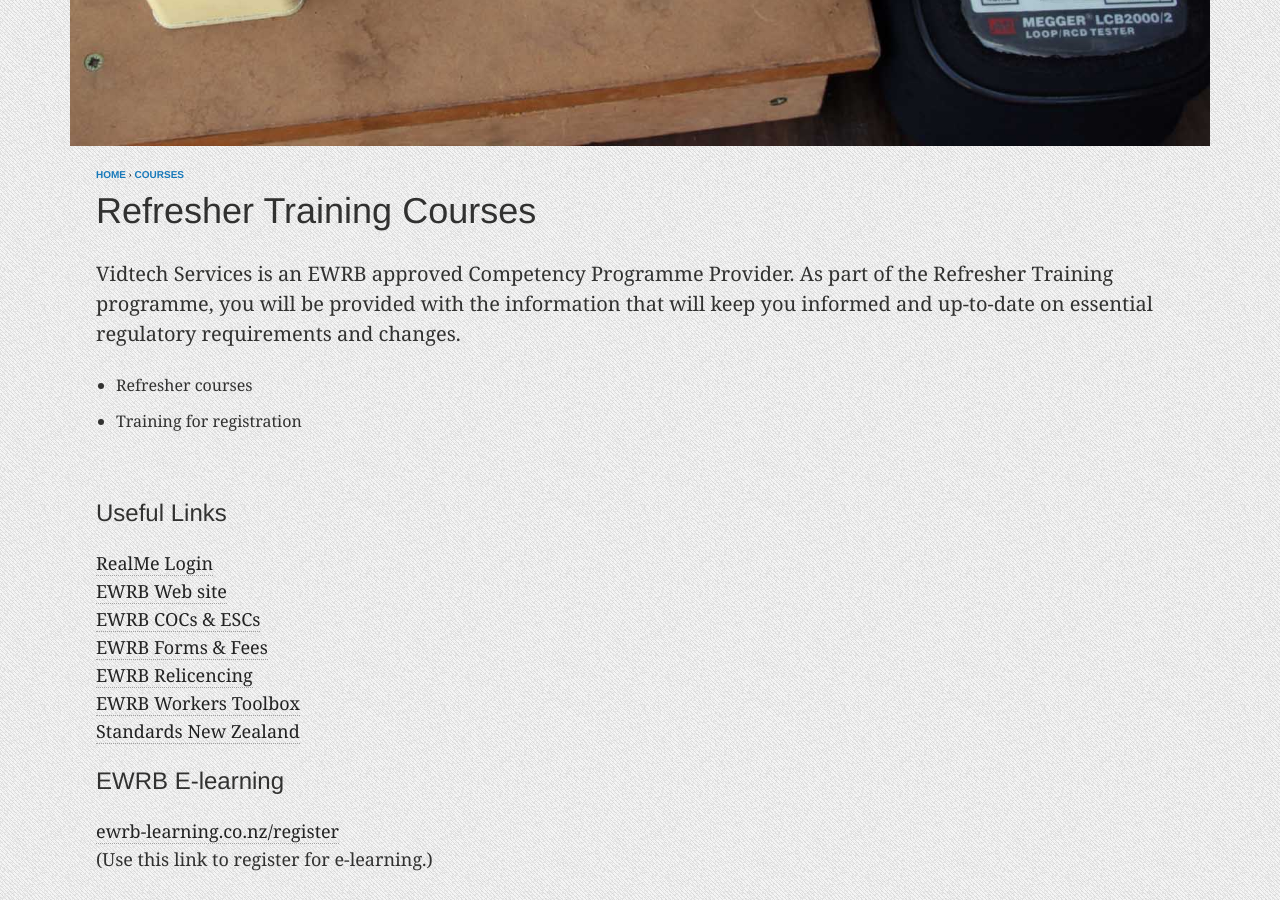
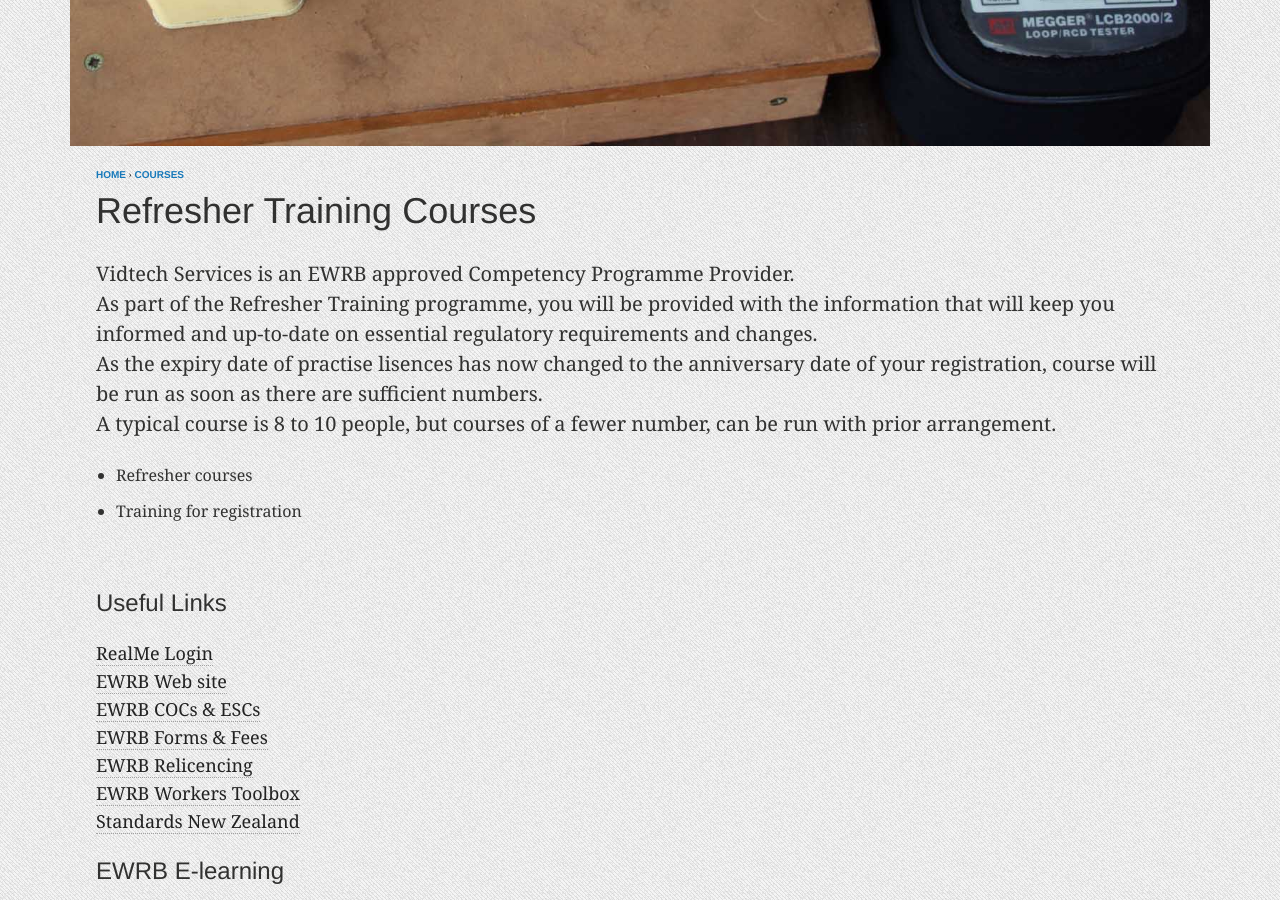
Before and after one commit to DarrenHobern/limerice, a Jekyll site: the page built from _posts/courses/2019-02-01-ewrb.md, in a window 1280 px wide and 900 px high, scrolled down 536 px. Built offline with Jekyll 4.4.1, drawn with Linux system fonts in a browser that asks for light colours.

Commit message:
Content added
more descriptive content added

```diff
--- a/_posts/courses/2019-02-01-ewrb.md
+++ b/_posts/courses/2019-02-01-ewrb.md
@@ -11,7 +11,10 @@ image:
   feature:  refresh-1600x800.jpg
   teaser:   refresh-400x250.jpg
 ---
-Vidtech Services is an EWRB approved Competency Programme Provider.  As part of the Refresher Training programme, you will be provided with the information that will keep you informed and up-to-date on essential regulatory requirements and changes.
+Vidtech Services is an EWRB approved Competency Programme Provider.  <br>
+As part of the Refresher Training programme, you will be provided with the information that will keep you informed and up-to-date on essential regulatory requirements and changes.
+As the expiry date of practise lisences has now changed to the anniversary date of your registration, course will be run as soon as there are sufficient numbers.
+A typical course is 8 to 10 people, but courses of a fewer number, can be run with prior arrangement.
 
  - Refresher courses
  - Training for registration  <br>
```
